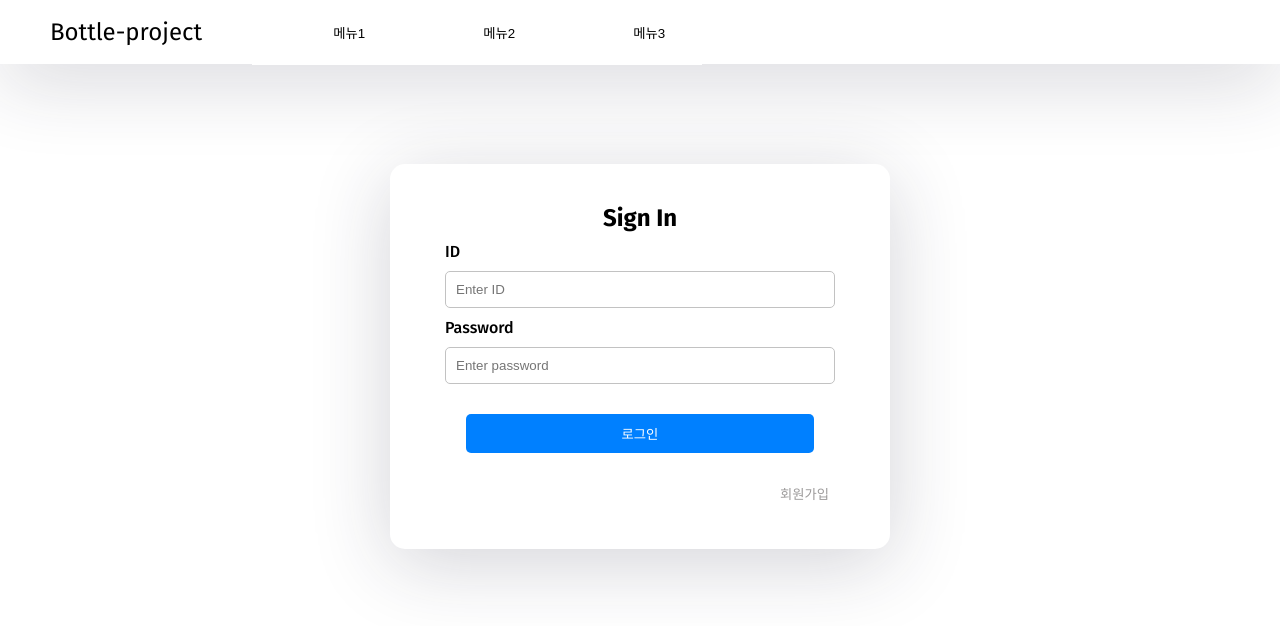
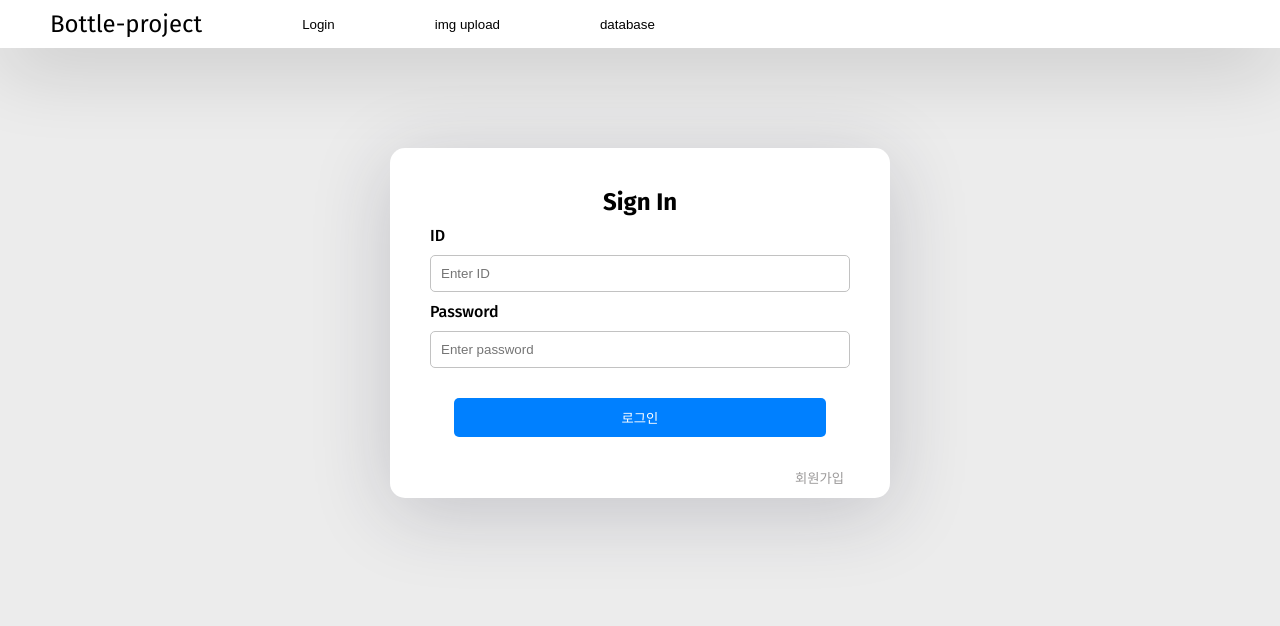
Before and after one commit to parkjunyeongg/bottle-project, a React (Create React App) app: page / in a window 1280 px wide. Shown: the top 626 px of the page. Built offline with nearby package versions, Linux system fonts and the light colour scheme.

Commit message:
애니메이션 삽입

```diff
--- a/src/components/Login.js
+++ b/src/components/Login.js
@@ -5,17 +5,23 @@ import { useState } from "react";
 
 const Login = () => {
 
-    const [isInfo, setInfo] = useState(false);
-    //const [inup, setinup] = useState("");
+    const [isInfo, setInfo] = useState(false); // 회원가입 버튼 누름 확인
+    const [isFormSize, setFormSize] =useState(350); //회원가입 버튼 누름시 창 확장
 
     const startSignUp = () => {
-        setInfo(true);
+        setInfo(true); //회원가입 버튼을 누르면 true
+        if (isFormSize === 350) {
+            setFormSize(isFormSize + 150); //회원가입 버튼 누르면 sign의 form크기 150 확장
+        } else if (isFormSize === 500) {
+            setFormSize(isFormSize - 150); // 회원가입 취소시 sign의 form크기 150 줄어듬
+        }
     }
+
 
 
 return(
     <>
-        <form className = "sign">
+        <form className = "sign" style={{height: `${isFormSize}px`}}>
             {!isInfo && (<h3>Sign In</h3>)}
             {isInfo && (<h3>Sign Up</h3>)}
             {isInfo && (<div className="idpwd">
@@ -47,15 +53,13 @@ return(
                 {isInfo && (<button type="submit" onClick={startSignUp}> 가입 </button>)}
             </div>
             <div className="signup">
-                {!isInfo && (<button type="submit" id = "sgup" onClick={startSignUp} StyledSell isInfo={isInfo}> 회원가입 </button>
+                {!isInfo && (<button type="submit" id = "sgup" onClick={startSignUp} > 회원가입 </button>
                 )}
-                {isInfo && (<button type="submit"  onClick={startSignUp} StyledSell isInfo={isInfo}> 취소 </button>
+                {isInfo && (<button type="submit"  onClick={startSignUp} > 취소 </button>
                 )}
             </div>
 
         </form>
-
-
 
 
     </>
--- a/src/components/Mainbar.js
+++ b/src/components/Mainbar.js
@@ -5,9 +5,9 @@ return(
     <div className="upbar">
         <p className="logogo">Bottle-project</p>
         <div className="barmenu">
-            <button type="submit" > 메뉴1 </button>
-            <button type="submit" > 메뉴2 </button>
-            <button type="submit" > 메뉴3 </button>
+            <button type="submit" > Login </button>
+            <button type="submit" > img upload </button>
+            <button type="submit" > database </button>
         </div>
     </div>
     );
--- a/src/css/Login.css
+++ b/src/css/Login.css
@@ -1,20 +1,20 @@
 @import url('https://fonts.googleapis.com/css?family=Fira+Sans:400,500,600,700,800');
 * {
-    background-color: rgb(94, 94, 94);
-    box-sizing: border-box;
-
+    background-color: rgb(236, 236, 236);
 }
 
 .sign {
+    box-sizing: border-box;
     width: 500px;
+
     margin: 100px auto;
     background: #ffffff;
     box-shadow: 0px 14px 80px rgba(34, 35, 58, 0.2);
-    padding: 40px 55px 45px 55px;
+    padding: 40px ;
     border-radius: 15px;
 
 
-    transition: all 0.5s linear;
+    transition: all 0.3s linear;
 }
 
 
--- a/src/css/Mainbar.css
+++ b/src/css/Mainbar.css
@@ -1,15 +1,11 @@
 @import url('https://fonts.googleapis.com/css?family=Fira+Sans:400,500,600,700,800');
-* {
-    background-color: rgb(255, 255, 255);
-    box-sizing: border-box;
-
-}
 
 .upbar {
+    box-sizing: border-box;
     width: 100%;
-    height: 4em;
+    height: 3em;
     background: #ffffff;
-    box-shadow: 0px 14px 80px rgba(34, 35, 58, 0.2);
+    box-shadow: 0px 14px 80px rgba(0, 0, 0, 0.2);
 
     display: flex;
     text-align: center;
@@ -22,17 +18,24 @@
     padding-left: 50px;
     padding-right: 50px;
     font-size: 1.5em;
+    background-color: #ffffff;
 }
 
 .barmenu > button {
+    height: 3.6em;
+
+    margin: auto;
+
     padding-left: 50px;
+    padding-right: 50px;
     border: none;
+    background-color: #ffffff;
 
-    height: 5em;
-    width: 150px;
+    transition: background 0.5s ease-in-out,
+                color 0.5s ease-in-out;
 }
 
-button:hover {
+.barmenu > button:hover {
     background-color: rgb(0, 128, 255);
     color: white
 }
```
